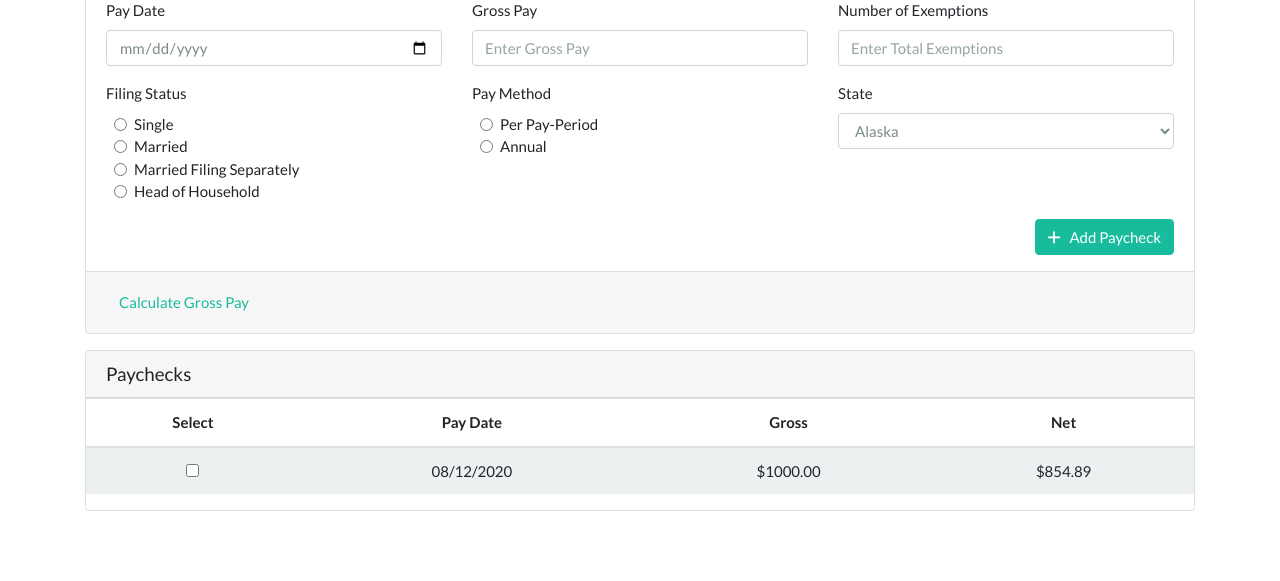
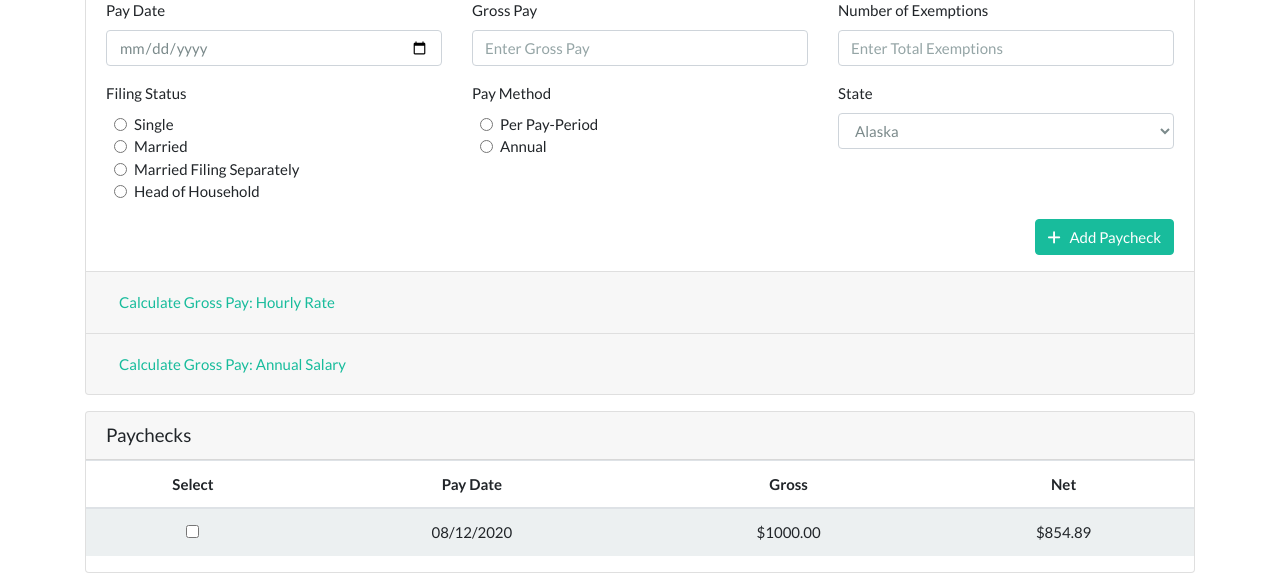
Before and after one commit to akelshareif/fiscally, a Flask app: page /user/pay in a window 1280 px wide. Shown: the part 219-800 px from the top of the page. Run offline with Flask 2, Linux system fonts and the light colour scheme; the visitor is signed in with stand-in values (Sample User, id 1); some libraries are stand-ins or nearby versions.

Commit message:
completed hourly-pay calculator and salary-pay calculator

```diff
--- a/application/pay/pay.py
+++ b/application/pay/pay.py
@@ -3,7 +3,7 @@
 from flask import Blueprint, render_template, redirect, url_for, request
 from flask_login import login_required, current_user
 from ..models import Paycheck
-from .pay_forms import PaycheckForm
+from .pay_forms import PaycheckForm, SalaryGrossPayForm
 from .pay_helpers import calculate_gross_pay
 
 pay_bp = Blueprint('pay', __name__, url_prefix='/user',
@@ -16,13 +16,14 @@ def pay_display():
     """ Displays paycheck history and add/delete functionality """
 
     paycheck_form = PaycheckForm()
+    salary_gross_form = SalaryGrossPayForm()
 
     if paycheck_form.validate_on_submit():
         print(paycheck_form.pay_date.data.strftime("%m/%d/%Y"))
         # You need to access the api here to calculate the net amount
         # Then you can add data to db
 
-    return render_template('pay/pay.jinja', pc_form=paycheck_form)
+    return render_template('pay/pay.jinja', pc_form=paycheck_form, salary_gross_form=salary_gross_form)
 
 
 @pay_bp.route('/pay/gross/calculate', methods=['POST'])
--- a/application/pay/pay_helpers.py
+++ b/application/pay/pay_helpers.py
@@ -4,8 +4,9 @@ from decimal import Decimal
 def calculate_gross_pay(pay_data):
     """ Calculates the total gross pay including overtime pay """
 
-    rate = Decimal(pay_data['pay_rate'])
-    hours_list = pay_data['hours']
+    rate = Decimal(pay_data['payRate']
+                   ) if pay_data['payRate'] != '' else Decimal(0.00)
+    hours_list = [hours for hours in pay_data['hours'] if hours != '']
 
     overtime_hours_list = [
         Decimal(hours)-40 for hours in hours_list if Decimal(hours)-40 >= 0]
--- a/application/pay/templates/pay/calculate_gross.jinja
+++ /dev/null
@@ -1,29 +0,0 @@
-<div id="grossform" class="collapse" aria-labelledby="calculate-gross" data-parent="#pay-views">
-    <div class="card-body">
-        <div class="text-center mb-3">
-            <h5 class="text-success" id="results"></h5>
-        </div>
-        <form action="" id="gross_form">
-            <div class="form-group row">
-                <label for="pay-rate" class="col-sm-2 col-form-label">Pay Rate</label>
-                <div class="col-sm-9">
-                    <input type="number" step="0.01" min="0.00" class="form-control" id="pay-rate" placeholder="Enter Pay Rate">
-                </div>
-            </div>
-            <div class="form-group row">
-                <label for="week-1" class="col-sm-2 col-form-label">Week 1 Hours</label>
-                <div class="col-sm-9">
-                    <input type="number" step="0.01" min="0.00" class="form-control" name="week-1" placeholder="Enter Hours">
-                    <small class="text-muted ml-2">Overtime is added at a rate of 1.5x of base pay for weeks over 40 hours.</small>
-                </div>
-                <div class="col-sm-1">
-                    <button type="button" class="btn btn-success" id="add-hours">
-                        <i class="fas fa-plus"></i>
-                    </button>
-                </div>
-            </div>
-            <div id="append-to"></div>
-            <button type="submit" class="btn btn-success mb-3 float-right">Calculate</button>
-        </form>
-    </div>
-</div>
--- /dev/null
+++ b/application/pay/templates/pay/calculate_gross_hourly.jinja
@@ -0,0 +1,38 @@
+<div id="hourlyform" class="collapse" aria-labelledby="calculate-hourly" data-parent="#pay-views">
+    <div class="card-body">
+        <div class="text-center my-3">
+            <h5 class="text-success" id="results"></h5>
+        </div>
+        <form id="gross_form">
+            <div class="form-group row">
+                <label for="pay-rate" class="col-sm-2 col-form-label">Pay Rate</label>
+                <div class="col-sm-9">
+                    <input type="number" step="0.01" min="0.00" class="form-control" id="pay-rate" placeholder="Enter Pay Rate">
+                    <small class="text-muted ml-2">Enter your base hourly rate.</small>
+
+                </div>
+            </div>
+            <div class="form-group row">
+                <label for="week-1" class="col-sm-2 col-form-label">Hours: Week 1</label>
+                <div class="col-sm-9">
+                    <input type="number" step="0.01" min="0.00" class="form-control" name="week-1" placeholder="Enter Hours">
+                    <small class="text-muted ml-2">Overtime is at 1.5x of pay-rate for weeks over 40 hours.</small>
+                </div>
+            </div>
+            <div id="append-to"></div>
+            <div class="row">
+                <div class="col-sm-2 ">
+                    <button type="button" class="btn btn-sm btn-info" id="add-hours">
+                        <i class="fas fa-plus"></i>
+                        &nbsp; Add Pay Week
+                    </button>
+                </div>
+            </div>
+            <button type="submit" class="btn btn-success my-3 float-right">
+                <i class="fas fa-calculator"></i>
+                &nbsp; Calculate
+            </button>
+        <small class="text-muted text-center ml-1">Please add the number of weeks which are within a single pay-period.</small>
+        </form>
+    </div>
+</div>
--- /dev/null
+++ b/application/pay/templates/pay/calculate_gross_salary.jinja
@@ -0,0 +1,36 @@
+<div id="salaryform" class="collapse" aria-labelledby="calculate-salary" data-parent="#pay-views">
+    <div class="card-body">
+        <div class="text-center my-3">
+            <h5 class="text-success" id="salary_results"></h5>
+        </div>
+        <form id="salary_form">
+            <div class="form-group row">
+                {{salary_gross_form.salary.label(class_="col-sm-2 col-form-label")}}
+                <div class="col-sm-9">
+                    {{salary_gross_form.salary(class_="form-control", type="number", min="0", step="0.01", placeholder="Enter Annual Salary")}}
+                    {# <small class="text-muted ml-2">Enter your base hourly rate.</small> #}
+                </div>
+            </div>
+            <div class="form-group row">
+                <div class="col-sm-2">
+                    {{salary_gross_form.pay_frequency.label}}
+                    {% for error in salary_gross_form.pay_frequency.errors %}
+                        <div class="text-danger ml-1">{{error}}</div>
+                    {% endfor %}
+                </div>
+                <div class="col-sm-9">
+                    {% for radio in salary_gross_form.pay_frequency %}
+                        <div class="form-check form-check-inline">
+                            {{radio(class_="form-check-input")}}
+                            {{radio.label(class_="form-check-label")}}
+                        </div>
+                    {% endfor %}
+                </div>
+            </div>
+            <button type="submit" class="btn btn-success my-3 float-right">
+                <i class="fas fa-calculator"></i>
+                &nbsp; Calculate
+            </button>
+        </form>
+    </div>
+</div>
--- a/application/pay/templates/pay/pay.jinja
+++ b/application/pay/templates/pay/pay.jinja
@@ -18,14 +18,24 @@
             {% include "pay/add_paycheck.jinja" %}
         </div>
         <div class="card">
-            <div class="card-header" id="calculate-gross">
+            <div class="card-header" id="calculate-hourly">
                 <h2 class="mb-0">
-                    <button class="btn btn-link btn-block text-left" type="button" data-toggle="collapse" data-target="#grossform" aria-expanded="false" aria-controls="grossform">
-                        Calculate Gross Pay
+                    <button class="btn btn-link btn-block text-left" type="button" data-toggle="collapse" data-target="#hourlyform" aria-expanded="false" aria-controls="hourlyform">
+                        Calculate Gross Pay: Hourly Rate
                     </button>
                 </h2>
             </div>
-            {% include "pay/calculate_gross.jinja" %}
+            {% include "pay/calculate_gross_hourly.jinja" %}
+        </div>
+        <div class="card">
+            <div class="card-header" id="calculate-salary">
+                <h2 class="mb-0">
+                    <button class="btn btn-link btn-block text-left" type="button" data-toggle="collapse" data-target="#salaryform" aria-expanded="false" aria-controls="salarylyform">
+                        Calculate Gross Pay: Annual Salary
+                    </button>
+                </h2>
+            </div>
+            {% include "pay/calculate_gross_salary.jinja" %}
         </div>
     </div>
 
--- a/application/static/pay.js
+++ b/application/static/pay.js
@@ -1,65 +1,113 @@
-const weeks_div = document.querySelector('#append-to');
-const add_hours_btn = document.querySelector('#add-hours');
-const gross_form = document.querySelector('#gross_form');
-const results_div = document.querySelector('#results');
-let week_num = 1;
+/* ######## Hourly Calculator Logic ########## */
+const weeksDiv = document.querySelector('#append-to');
+const addHoursBtn = document.querySelector('#add-hours');
+const hourlyForm = document.querySelector('#gross_form');
+const resultsDiv = document.querySelector('#results');
+let weekNum = 1;
 
-add_hours_btn.addEventListener('click', (e) => {
+addHoursBtn.addEventListener('click', (e) => {
     e.preventDefault();
 
-    if (week_num < 4) {
-        const row = document.createElement('div');
+    if (weekNum < 4) {
+        // Create all elements for Week form field
+        const formGroupRow = document.createElement('div');
         const col = document.createElement('div');
         const label = document.createElement('label');
-        const input = document.createElement('input');
+        const hoursInput = document.createElement('input');
         const info = document.createElement('small');
 
-        row.classList.add('form-group', 'row');
+        // Add classes to each element
+        formGroupRow.classList.add('form-group', 'row');
         col.classList.add('col-sm-9');
         label.classList.add('col-sm-2', 'col-form-label');
-        input.classList.add('form-control');
+        hoursInput.classList.add('form-control');
         info.classList.add('text-muted', 'ml-2');
 
+        // Add required attributes
         label.setAttribute('for', 'week');
-        input.setAttribute('name', 'week');
-        input.setAttribute('type', 'number');
-        input.setAttribute('step', '0.01');
-        input.setAttribute('min', '0.00');
-        input.setAttribute('placeholder', 'Enter Hours');
+        hoursInput.setAttribute('name', 'week');
+        hoursInput.setAttribute('type', 'number');
+        hoursInput.setAttribute('step', '0.01');
+        hoursInput.setAttribute('min', '0.00');
+        hoursInput.setAttribute('placeholder', 'Enter Hours');
 
-        label.innerText = `Week ${++week_num} Hours`;
+        // Set relevant text for label and small tags
+        label.innerText = `Hours: Week ${++weekNum}`;
         info.innerText =
-            'Overtime is added at a rate of 1.5x of base pay for weeks over 40 hours.';
+            'Overtime is at 1.5x of base pay for weeks over 40 hours.';
 
-        col.append(input);
+        // Build the form field
+        formGroupRow.append(label);
+        formGroupRow.append(col);
+        col.append(hoursInput);
         col.append(info);
-        row.append(label);
-        row.append(col);
 
-        weeks_div.append(row);
+        // Append form field to form
+        weeksDiv.append(formGroupRow);
     } else {
-        results_div.innerText = 'Only a maximum of 4 weeks is allowed.';
+        // Show if there are already 4 weeks added to gross pay calculator
+        resultsDiv.innerText = 'Only a maximum of 4 weeks is allowed.';
     }
 });
 
-gross_form.addEventListener('submit', async (e) => {
+hourlyForm.addEventListener('submit', async (e) => {
     e.preventDefault();
-    week_num = 1;
-    const first_input = document.querySelector('input[name="week-1"]');
+    const firstWeek = document.querySelector('input[name="week-1"]');
     const inputs = document.querySelectorAll('input[name="week"]');
-    const pay_rate_input = document.querySelector('#pay-rate');
+    const payRateInput = document.querySelector('#pay-rate');
+
+    // Reinitialize number of weeks and hours array
+    weekNum = 1;
     let hours = [];
-    pay_rate = pay_rate_input.value;
-    hours.push(first_input.value);
-    first_input.value = '';
-    pay_rate_input.value = '';
+
+    // Save payrate and push first week's hours to hours array
+    const payRate = payRateInput.value;
+    hours.push(firstWeek.value);
+
+    // Push all additional week hours to hours array
     for (const input of inputs) {
         hours.push(input.value);
-        input.parentElement.parentElement.remove();
     }
+
+    // Remove all dynamically added inputs from page
+    firstWeek.value = '';
+    payRateInput.value = '';
+    weeksDiv.innerHTML = '';
+
+    // Make an AJAX call to backend to calculate api and save response
     const { data } = await axios.post('/user/pay/gross/calculate', {
-        pay_rate,
+        payRate,
         hours,
     });
-    results_div.innerText = `Your total gross pay is: $${data['gross']}`;
+
+    // Display gross pay results on page
+    resultsDiv.innerText = `Your total gross pay is: $${data['gross']}`;
 });
+
+/* ####### Salary Calculator Logic ########### */
+const salaryForm = document.querySelector('#salary_form');
+const salaryResults = document.querySelector('#salary_results');
+const salaryInput = document.querySelector('#salary');
+const payFrequencyOptions = document.querySelectorAll(
+    'input[name="pay_frequency"]'
+);
+
+salaryForm.addEventListener('submit', (e) => {
+    e.preventDefault();
+
+    const salary = salaryInput.value;
+    let payFrequencyWeeks = 0;
+    let payFrequencyText = '';
+    for (const option of payFrequencyOptions) {
+        if (option.checked) {
+            payFrequencyWeeks = Number(option.value);
+            payFrequencyText = option.nextElementSibling.innerText;
+        }
+    }
+    if (payFrequencyWeeks === 0) {
+        salaryResults.innerText = 'You must select a pay frequency.';
+    } else {
+        const grossPayResult = (salary / payFrequencyWeeks).toFixed(2);
+        salaryResults.innerText = `Your total ${payFrequencyText} gross pay is: $${grossPayResult}`;
+    }
+});
```
Also changed, not shown: application/pay/pay_forms.py (+9 -0 lines).
